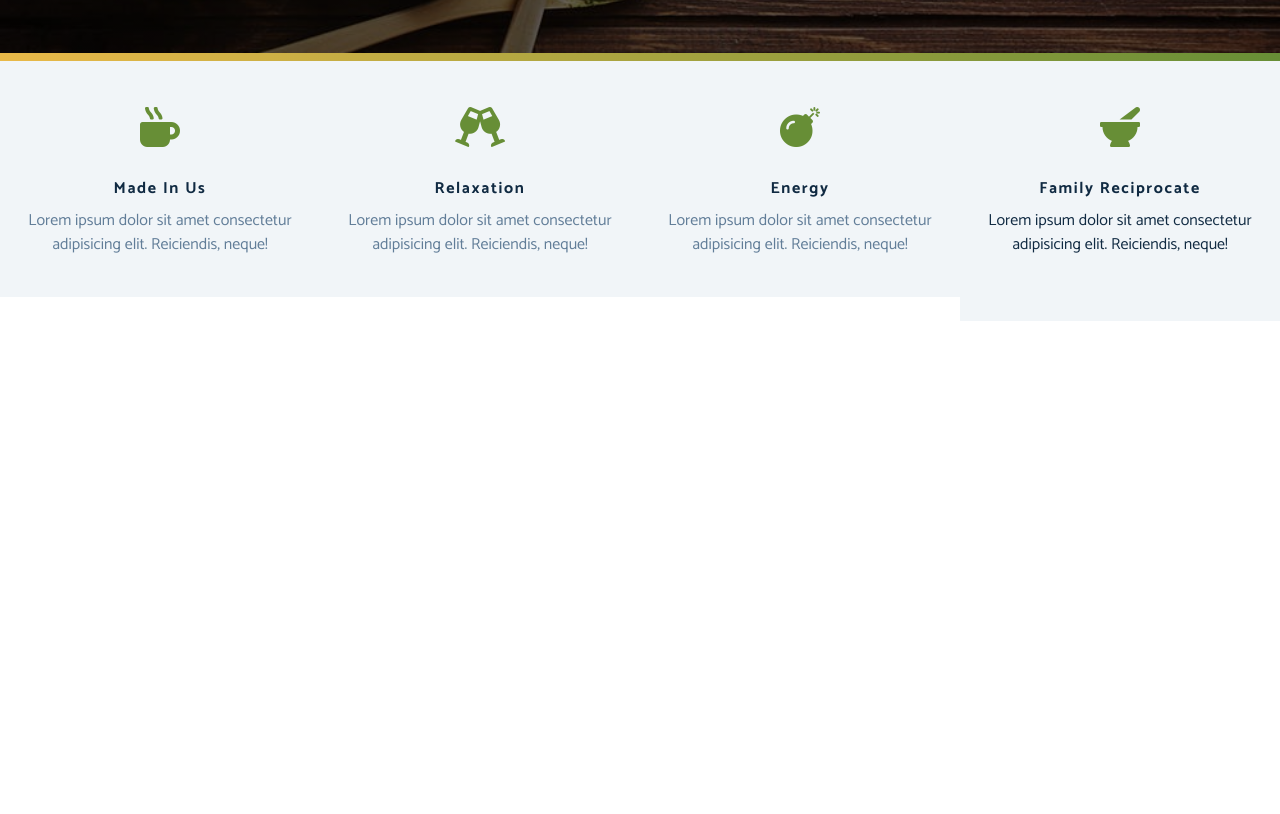
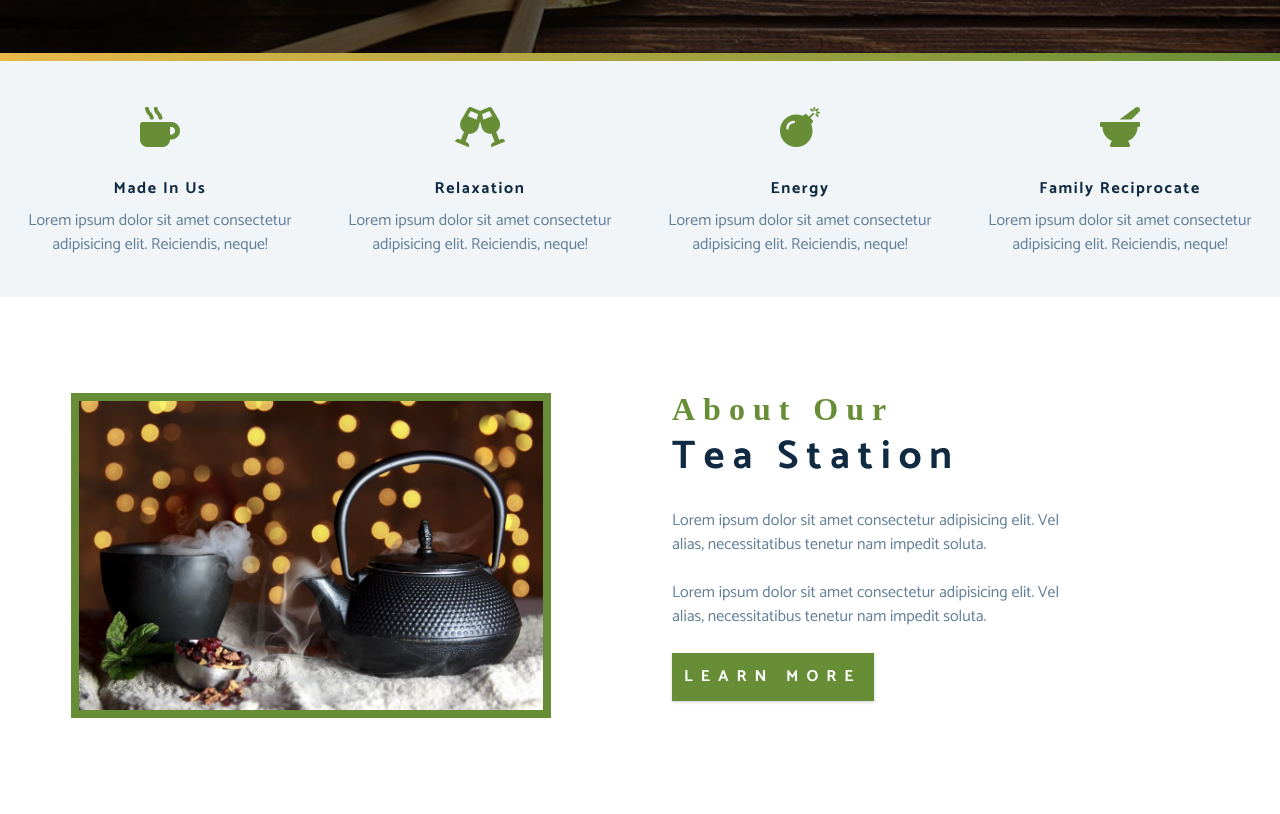
Before and after one commit to ULLASUKRISHNAN/Online-Tea-Shop, a plain HTML site: page index.html in a window 1280 px wide. Shown: the part 747-1561 px from the top of the page. Before the commit the page ends 1068 px from the top, so only its background shows below. Drawn offline with Linux system fonts and the light colour scheme; a web font is replaced by a local one.

Commit message:
About section Updated

```diff
--- a/css/styles.css
+++ b/css/styles.css
@@ -131,11 +131,34 @@ Additional Global CSS
   background: var(--clr-primary-light);
 }
 
-
-.clearfix::before, .clearfix::after{
+.clearfix::before,
+.clearfix::after {
   content: " ";
   clear: both;
   display: table;
+}
+
+.section-title h3 {
+  font-family: var(--ff-secondary);
+  color: var(--clr-primary);
+}
+
+.section-title {
+  margin-bottom: 2rem;
+}
+
+.section-center {
+  padding: 4rem 0;
+  width: 85vw;
+  margin: 0 auto;
+  max-width: 1170px;
+}
+
+@media (min-width: 992px) {
+  .section-center {
+    width: 95vw;
+    padding: 4rem 1rem;
+  }
 }
 /*
 ===========================
@@ -210,8 +233,8 @@ Skills
   display: inline-block;
   color: var(--clr-primary);
 }
-.skill-title{
-letter-spacing: 0.1rem
+.skill-title {
+  letter-spacing: 0.1rem;
 }
 .skill-text {
   color: var(--clr-grey-5);
@@ -229,14 +252,56 @@ letter-spacing: 0.1rem
 }
 
 @media (min-width: 576px) {
-  .skill{
+  .skill {
     width: 50%;
     float: left;
   }
 }
 
 @media (min-width: 1200px) {
-  .skill{
+  .skill {
     width: 25%;
   }
 }
+
+/*
+===========================
+About
+===========================
+*/
+
+.about-img,
+.about-info {
+  padding: 2rem 0;
+}
+
+.about-picture-container {
+  background: var(--clr-primary);
+  border: 0.5rem solid var(--clr-primary);
+  max-width: 30rem;
+  /* Extra */
+  overflow: hidden;
+}
+.about-picture {
+  transition: var(--transition);
+}
+.about-picture-container:hover .about-picture {
+  opacity: 0.5;
+  transform: scale(1.2);
+}
+
+.about-text {
+  max-width: 26rem;
+  color: var(--clr-grey-5);
+}
+
+@media screen and (min-width: 992px) {
+  .about-img,
+  .about-info {
+    float: left;
+    width: 50%;
+  }
+  .about-info {
+    padding-left: 2rem;
+  }
+}
--- a/index.html
+++ b/index.html
@@ -35,13 +35,13 @@
     <!-- Content Divider -->
 
     <!-- Skill Sets -->
-    <section class="skillS ">
+    <section class="skillS clearfix">
       <!-- Single Skill Set -->
       <article class="skill">
         <span class="skill-icon">
           <i class="fas fa-mug-hot"></i>
         </span>
-        <h4  class="skill-title">Made in us</h4>
+        <h4 class="skill-title">Made in us</h4>
         <p class="skill-text">
           Lorem ipsum dolor sit amet consectetur adipisicing elit. Reiciendis,
           neque!
@@ -74,22 +74,52 @@
         </p>
       </article>
       <!-- Single Skill Set End-->
-    </section>
 
       <!-- Single Skill Set -->
       <article class="skill">
         <span class="skill-icon">
           <i class="fas fa-mortar-pestle"></i>
         </span>
-      <h4 class="skill-title"> Family reciprocate</h4>
-      <p class="skills-text">
+        <h4 class="skill-title">Family reciprocate</h4>
+        <p class="skill-text">
           Lorem ipsum dolor sit amet consectetur adipisicing elit. Reiciendis,
           neque!
         </p>
       </article>
       <!-- Single Skill Set End-->
+    </section>
+    <!-- Skill Sets -->
 
-    <!-- Skill Sets -->
+    <!-- About Section Start-->
+    <section>
+      <div class="section-center clearfix">
+        <article class="about-img">
+          <div class="about-picture-container">
+            <img
+              src="./images/about-bcg.jpeg"
+              alt="About Image"
+              class="about-picture"
+            />
+          </div>
+        </article>
+        <article class="about-info">
+          <div class="section-title">
+            <h3>About Our</h3>
+            <h2>Tea Station</h2>
+          </div>
+          <p class="about-text">
+            Lorem ipsum dolor sit amet consectetur adipisicing elit. Vel alias,
+            necessitatibus tenetur nam impedit soluta.
+          </p>
+          <p class="about-text">
+            Lorem ipsum dolor sit amet consectetur adipisicing elit. Vel alias,
+            necessitatibus tenetur nam impedit soluta.
+          </p>
+          <a href="about.html" class="btn">Learn More</a>
+        </article>
+      </div>
+    </section>
+    <!-- About Section End -->
 
     <script src="app.js"></script>
   </body>
```
Lines whose indentation alone changed are shown as unchanged.
